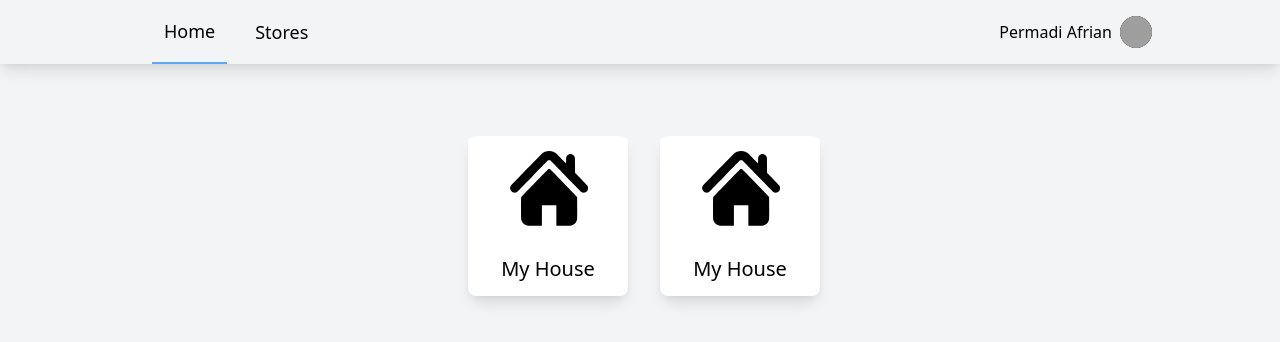
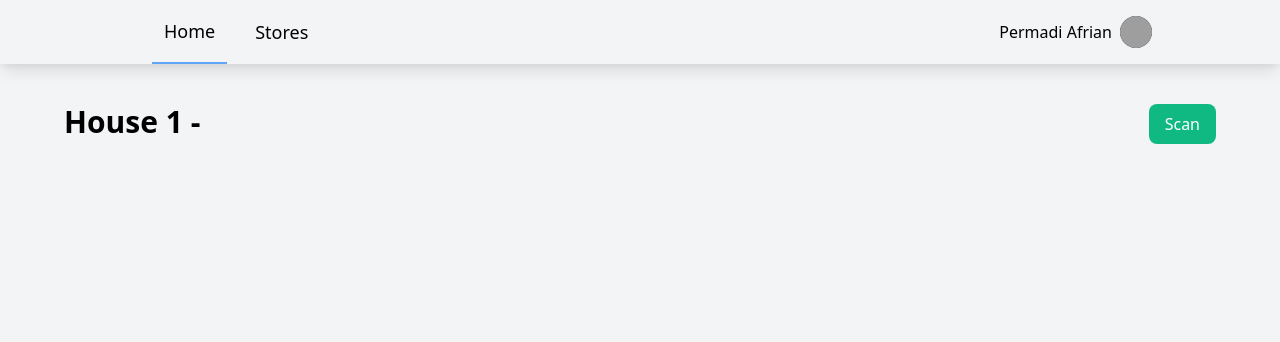
Before and after one commit to perrmadiafrrian/omahq-fe, a React (Create React App) app: page / in a window 1280 px wide. Shown: the top 342 px of the page. Built offline with nearby package versions, Linux system fonts and the light colour scheme; grey boxes are pictures that could not be loaded.

Commit message:
item page initialize

```diff
--- a/src/App.js
+++ b/src/App.js
@@ -1,9 +1,9 @@
-import Home from "./pages/Home";
+import ItemPage from "./pages/ItemPage";
 
 function App() {
   return (
     <div>
-      <Home />
+      <ItemPage />
     </div>
   );
 }
--- /dev/null
+++ b/src/pages/ItemPage.js
@@ -0,0 +1,21 @@
+import Navigation from "../components/Navigation";
+
+const ItemPage = (props) => {
+  return (
+    <div className="bg-gray-100 min-h-screen">
+      <Navigation />
+      <div className="flex">
+        <div className="py-6 md:py-10 w-full flex justify-between">
+          <div className="px-6 md:px-16 text-3xl font-bold">House 1 -</div>
+          <div className="px-6 md:px-16">
+            <button className="bg-green-500 rounded-lg py-2 px-4 text-white">
+              Scan
+            </button>
+          </div>
+        </div>
+      </div>
+    </div>
+  );
+};
+
+export default ItemPage;
```
